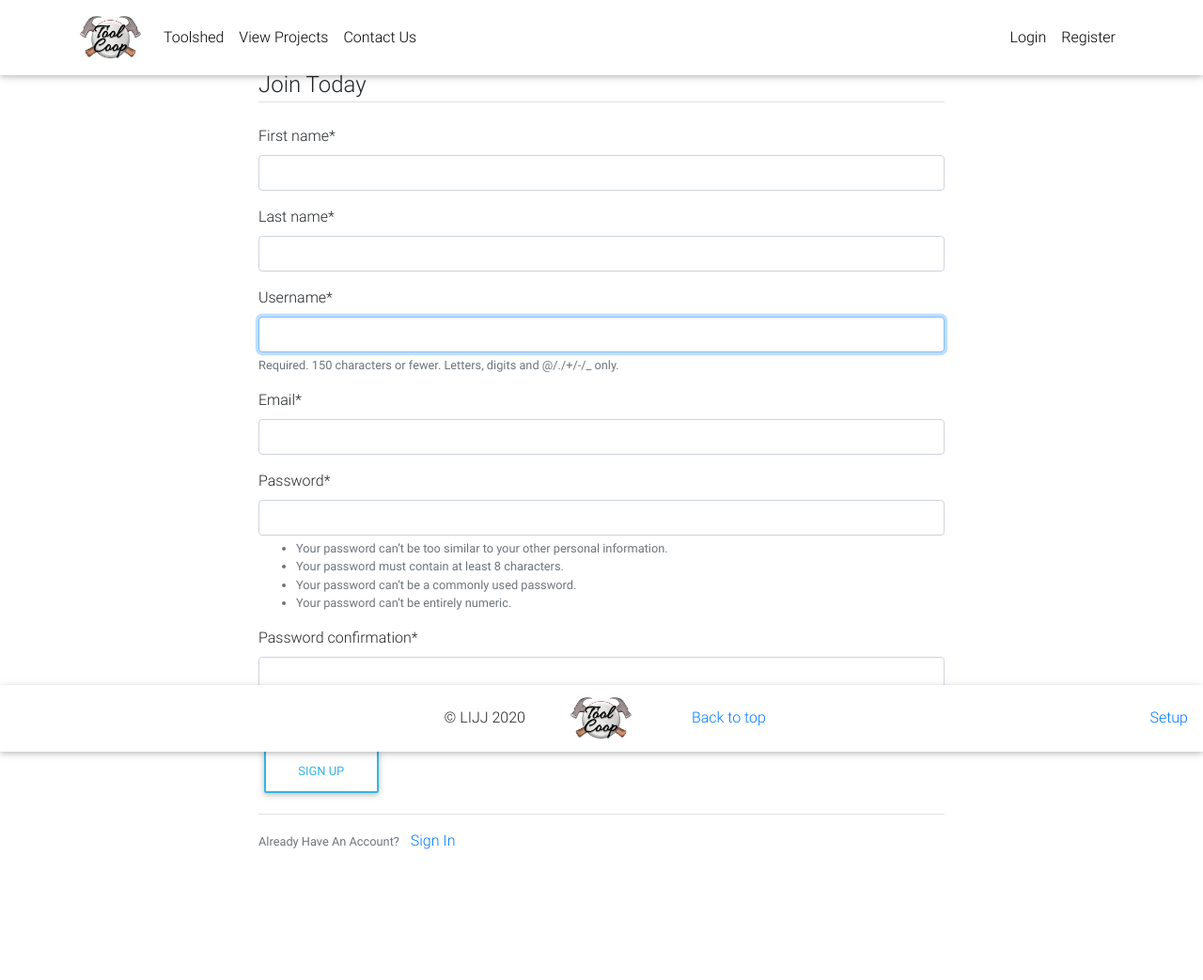
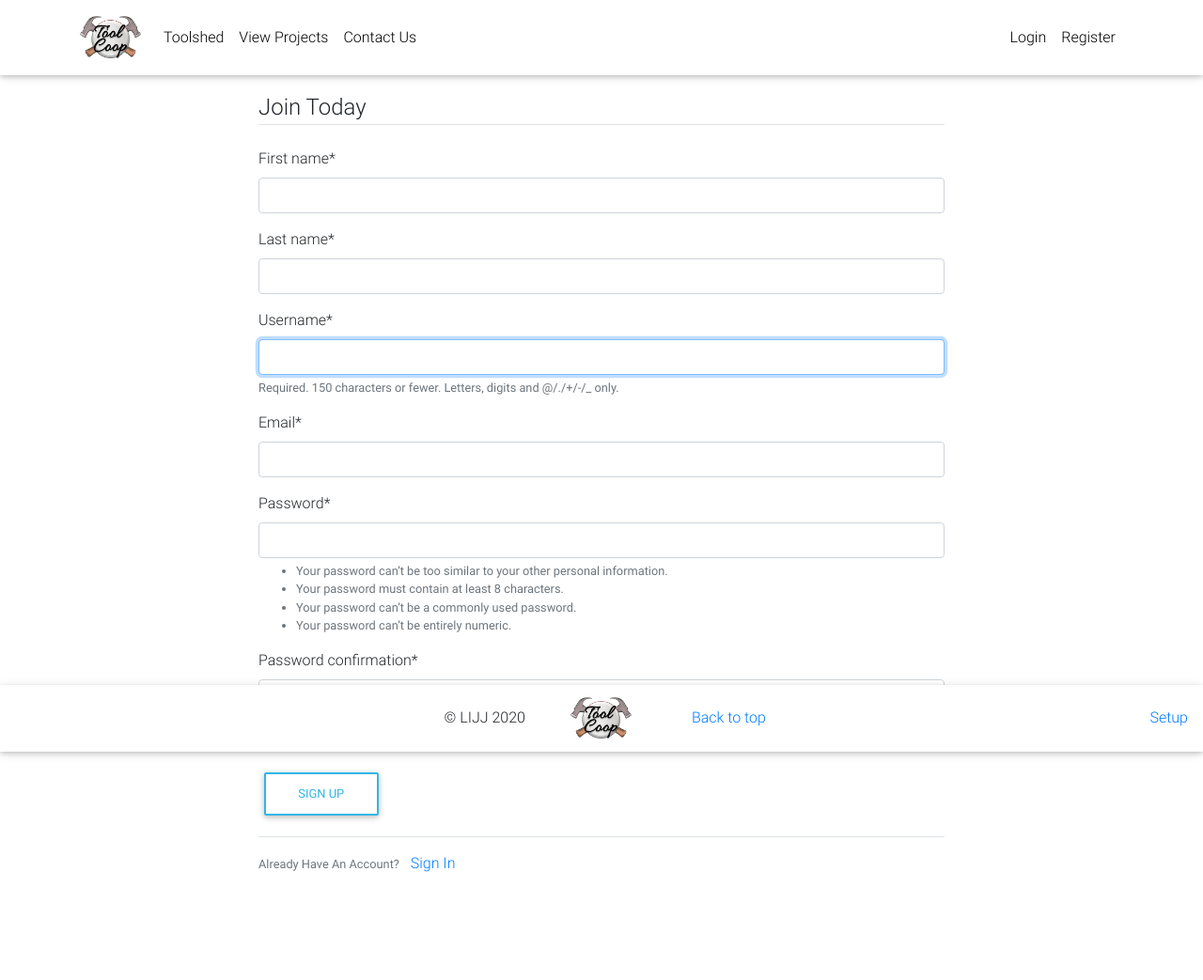
Before and after one commit to itsjaboyd/Tool-Coop, a Django app: page /register/ in a window 1280 px wide. Shown: the whole page at 94% size. Before the commit the page ends 904 px from the top, so only its background shows below. Run offline with Django 3.2, Linux system fonts and the light colour scheme; some libraries are stand-ins or nearby versions.

Commit message:
Gave spacing to headers on page.

```diff
--- a/src/backend/templates/backend/inventory-page.html
+++ b/src/backend/templates/backend/inventory-page.html
@@ -3,7 +3,7 @@
 {% block content %}
   <!--Main layout-->
   <main>
-    <div class="container">
+    <div class="container mt-4">
       <!--Section: Products v.3-->
       <section class="text-center mb-4">
         <h1>Our Tools</h1>
--- a/src/backend/templates/backend/register.html
+++ b/src/backend/templates/backend/register.html
@@ -2,7 +2,7 @@
 {% load crispy_forms_tags %}
 
 {% block content%}
-    <div class="row">
+    <div class="row mt-4">
         <div  class="col-sm-12 col-md-8 offset-md-2">
             <div class="content-section">
                 <form method="POST">
```
